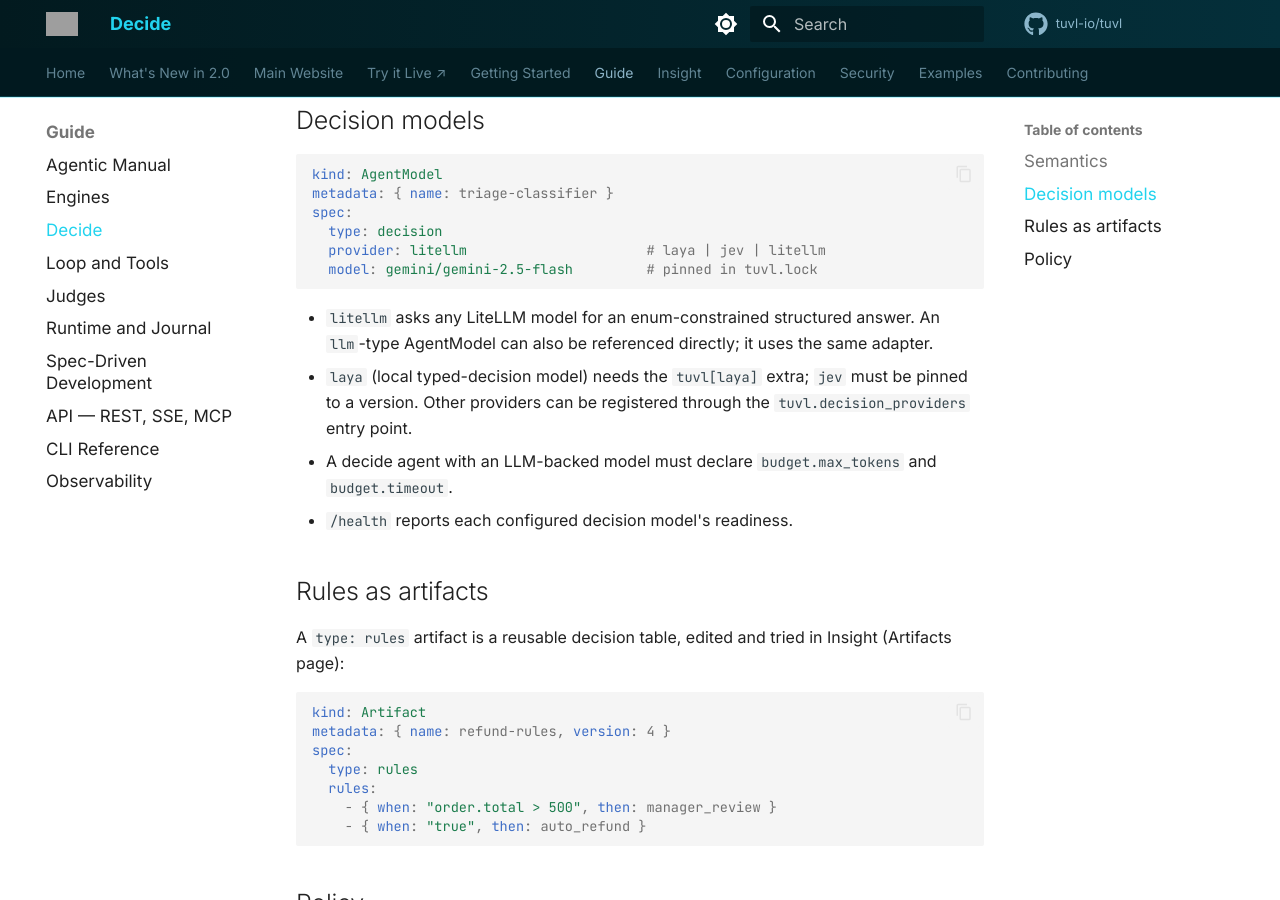
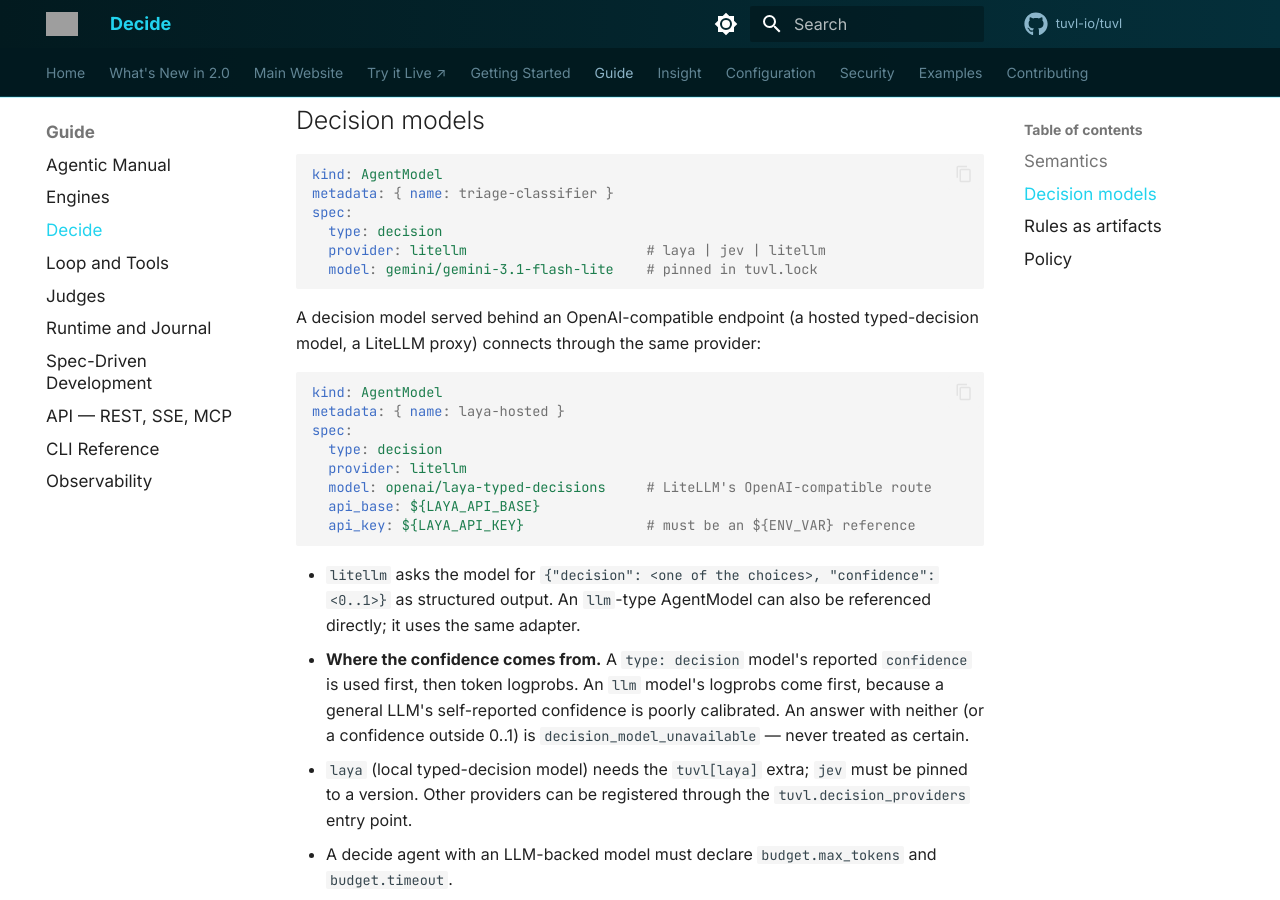
Before and after one commit to tuvl-io/docs, an MkDocs documentation site: the page built from docs/internals/decide.md, in a window 1280 px wide and 900 px high, scrolled down 1690 px. Built offline with MkDocs 1.6.1 and Material for MkDocs 9.7.7, drawn with Linux system fonts in a browser that asks for light colours; comment, search, counter and statistics services are not loaded; grey boxes are pictures that could not be loaded.

Commit message:
docs(decide): hosted decision models, confidence sources; retire gemini-2.5-flash example
The decision-model example now uses gemini/gemini-3.1-flash-lite. New example
for a decision model behind an OpenAI-compatible endpoint (api_base + ${ENV}
api_key), and where its confidence comes from. Engine decide doc re-synced.

````diff
--- a/docs/internals/decide.md
+++ b/docs/internals/decide.md
@@ -54,11 +54,30 @@ metadata: { name: triage-classifier }
 spec:
   type: decision
   provider: litellm                      # laya | jev | litellm
-  model: gemini/gemini-2.5-flash         # pinned in tuvl.lock
+  model: gemini/gemini-3.1-flash-lite    # pinned in tuvl.lock
 ```
 
-- `litellm` asks any LiteLLM model for an enum-constrained structured answer. An `llm`-type
-  AgentModel can also be referenced directly; it uses the same adapter.
+A decision model served behind an OpenAI-compatible endpoint (a hosted typed-decision model, a
+LiteLLM proxy) connects through the same provider:
+
+```yaml
+kind: AgentModel
+metadata: { name: laya-hosted }
+spec:
+  type: decision
+  provider: litellm
+  model: openai/laya-typed-decisions     # LiteLLM's OpenAI-compatible route
+  api_base: ${LAYA_API_BASE}
+  api_key: ${LAYA_API_KEY}               # must be an ${ENV_VAR} reference
+```
+
+- `litellm` asks the model for `{"decision": <one of the choices>, "confidence": <0..1>}` as
+  structured output. An `llm`-type AgentModel can also be referenced directly; it uses the same
+  adapter.
+- **Where the confidence comes from.** A `type: decision` model's reported `confidence` is used
+  first, then token logprobs. An `llm` model's logprobs come first, because a general LLM's
+  self-reported confidence is poorly calibrated. An answer with neither (or a confidence outside
+  0..1) is `decision_model_unavailable` — never treated as certain.
 - `laya` (local typed-decision model) needs the `tuvl[laya]` extra; `jev` must be pinned to a version.
   Other providers can be registered through the `tuvl.decision_providers` entry point.
 - A decide agent with an LLM-backed model must declare `budget.max_tokens` and `budget.timeout`.
````
Also changed, not shown: docs/configuration/agents.md (+19 -3 lines), docs/insight/ai-models.md (+3 -2 lines).
